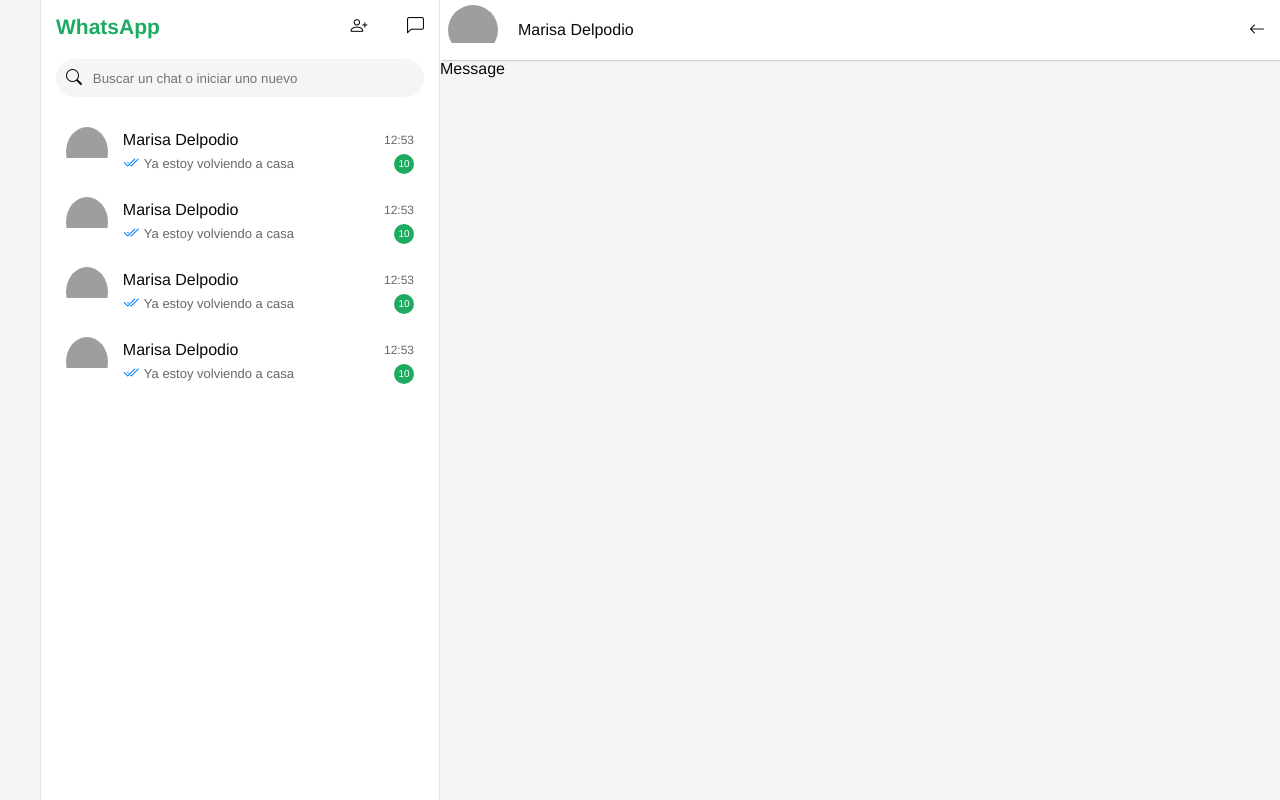
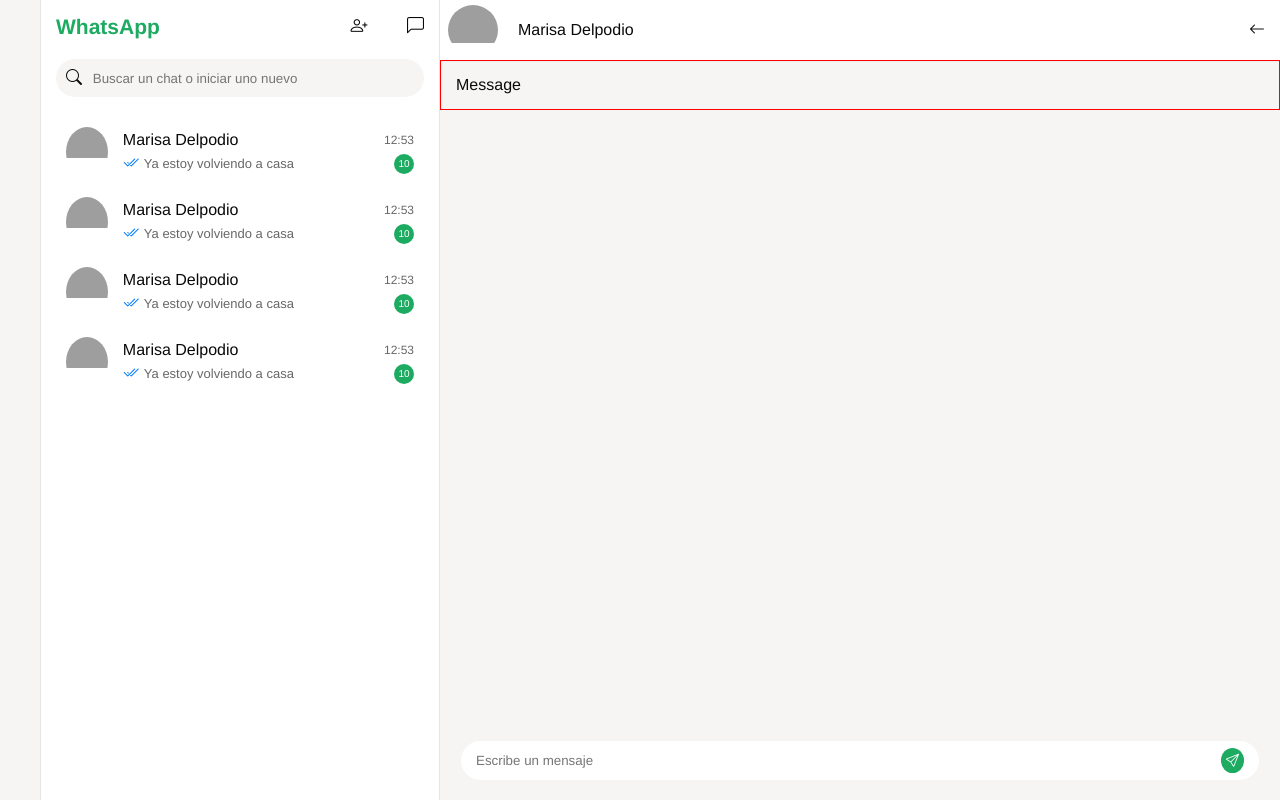
Before and after one commit to nunezjorgepy/whatsApp-UTN, a React (Vite) app: page /chat in a window 1280 px wide. Built offline with nearby package versions, Linux system fonts and the light colour scheme; grey boxes are pictures that could not be loaded.

Commit message:
Crea el input para escribir mensajes

```diff
--- a/index.html
+++ b/index.html
@@ -1,5 +1,5 @@
 <!doctype html>
-<html lang="en">
+<html lang="es">
   <head>
     <meta charset="UTF-8" />
     <link rel="icon" type="image/svg+xml" href="/vite.svg" />
--- a/src/Components/ChatHeader/ChatHeader.css
+++ b/src/Components/ChatHeader/ChatHeader.css
@@ -2,6 +2,7 @@
     display: flex;
     align-items: center;
     gap: 20px;
+    width: 100%;
     padding: 5px 15px 5px 8px;
     background-color: var(--neutral-000);
     box-shadow: 2px 0 2px gray;
--- a/src/Components/MessageContainer/MessgaeContainer.css
+++ b/src/Components/MessageContainer/MessgaeContainer.css
@@ -1,3 +1,44 @@
 .msg_container{
     flex: 1;
+    display: flex;
+    flex-direction: column;
+    align-items: center;
+    justify-content: space-between;
 }
+
+/* Mensajes */
+.msgs_container{
+    border: 1px solid red;
+    width: 100%;
+    padding: 15px;
+    margin-bottom: auto;
+}
+
+/* Enviar Mensaje */
+.send_message{
+    display: flex;
+    align-items: center;
+    width: 95%;
+    padding: 7px 15px;
+    margin-bottom: 20px;
+    background-color: var(--neutral-000);
+    border-radius: 30px;
+}
+.send_message_input{
+    flex: 1;
+    border: none;
+}
+.send_message_input:focus{
+    outline: none;
+}
+.send_icon{
+    display: flex;
+    justify-content: center;
+    align-items: center;
+    background-color: var(--unread-msg);
+    padding: 5px;
+    border-radius: 50%;
+}
+.send_icon i{
+    color: var(--neutral-000);
+}
--- a/src/Components/MessageContainer/MessgaeContainer.jsx
+++ b/src/Components/MessageContainer/MessgaeContainer.jsx
@@ -12,6 +12,14 @@
             <div className="msgs_container">
                 <Message />
             </div>
+
+            {/* Enviar Mensaje */}
+            <div className="send_message">
+                <input type="text" className="send_message_input" placeholder='Escribe un mensaje'/>
+                <button className="send_icon">
+                    <i class="bi bi-send"></i>
+                </button>
+            </div>
         </section>
     )
 }
```
